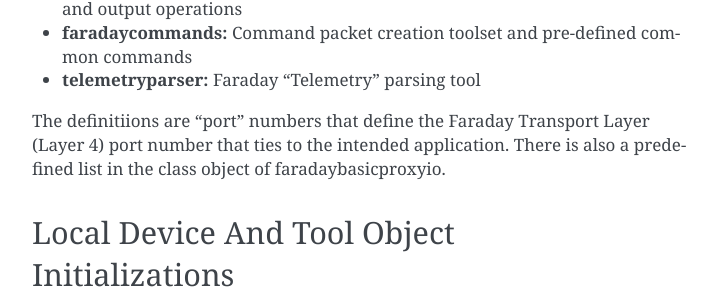
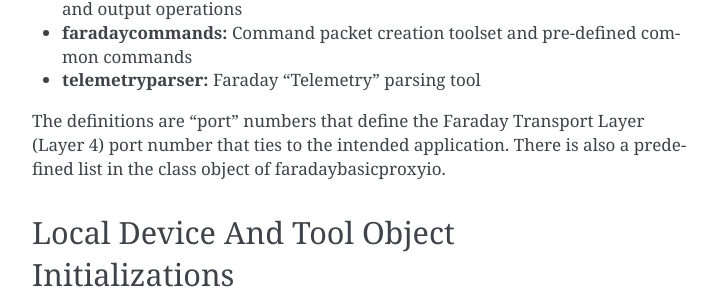
Before and after one commit to FaradayRF/Faraday-Software, a Sphinx documentation site: the page built from docs/tutorial_faradayio_0.rst, in a window 1280 px wide and 900 px high, scrolled down 883 px. Shown: the part 151-454 px from the top of the window, without its empty margins (388-1111 px from the left). Built offline with Sphinx 7.4.7, drawn with Linux system fonts in a browser that asks for light colours; some of the changed lines change nothing that is shown; some of the changed text lies outside the part shown.

Commit message:
Fix typo's in Tutorial 0

```diff
--- a/docs/tutorial_faradayio_0.rst
+++ b/docs/tutorial_faradayio_0.rst
@@ -39,7 +39,7 @@ Several toolset modules were imported and they provide functionality such as:
 * **faradaycommands:** Command packet creation toolset and pre-defined common commands
 * **telemetryparser:** Faraday "Telemetry" parsing tool
 
-The definitiions are "port" numbers that define the Faraday Transport Layer (Layer 4) port number that ties to the intended application. There is also a predefined list in the class object of faradaybasicproxyio.
+The definitions are "port" numbers that define the Faraday Transport Layer (Layer 4) port number that ties to the intended application. There is also a predefined list in the class object of faradaybasicproxyio.
 
 Local Device And Tool Object Initializations
 --------------------------------------------
@@ -104,9 +104,10 @@ Data retrieve is returned in JSON format and BASE64 encoded. The code block belo
 	 {u'data': u'AwBhS0IxTFFEAACgBgdLQjFMUUSyAAAGBxgsFhIACeAHMzM1Mi40MjA2TjExODIyLjYwMzJXMzQuNjIwMDBNMC4yMzAyMC45MAAXYAjeCKcICAekB+YIHAAAAB8LCAAAHCAAANgGB0tCMUxRRP8AAAYHFiwWEgCXIxeN',
 	  u'port': 5}]
 
- **Keys**
- * data: BASE64 encoded data packet
- * port: The Faraday Transport Layer "Port" number the data was retrieved from
+
+**JSON Data Dictionary Keys**
+* **data**: BASE64 encoded data packet
+* **port**: The Faraday Transport Layer "Port" number the data was retrieved from
 
 
 Telemetry Datagram And Packet Decoding
```
Also changed, not shown: 5 other files.
